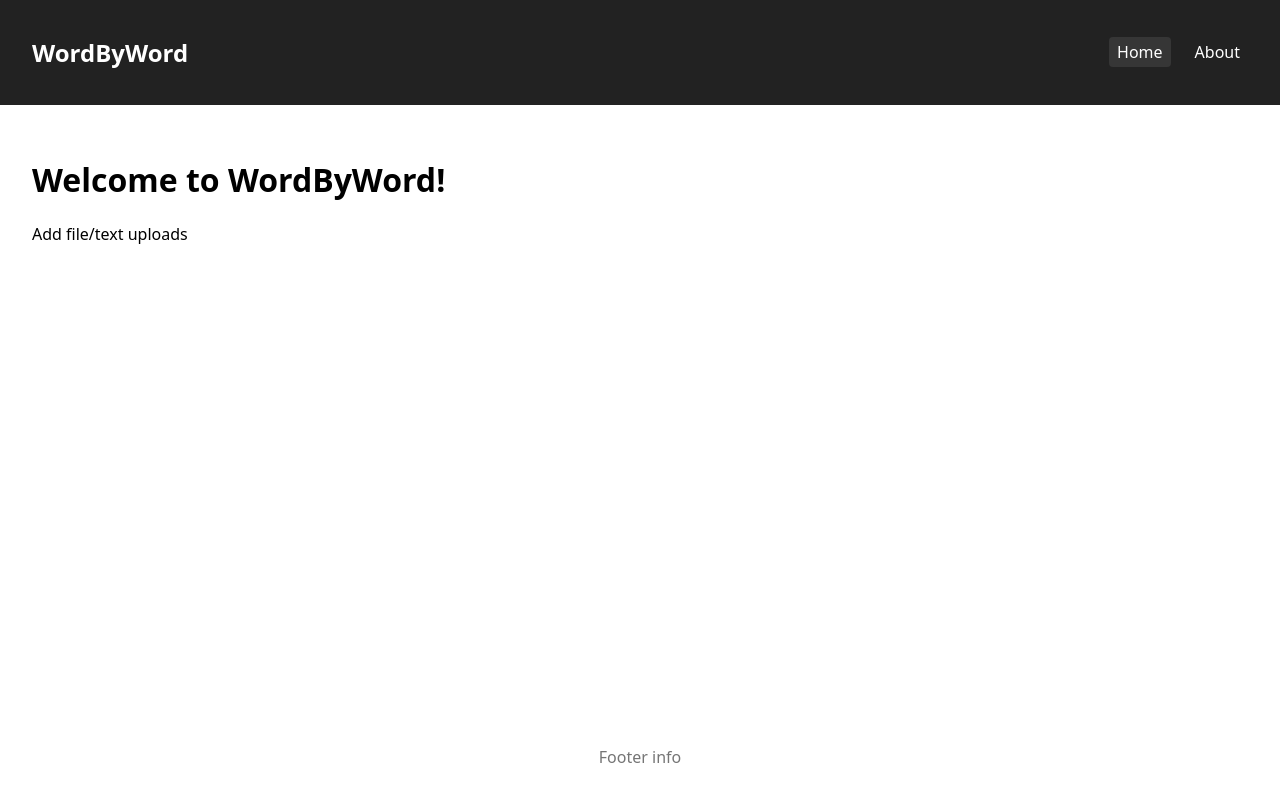
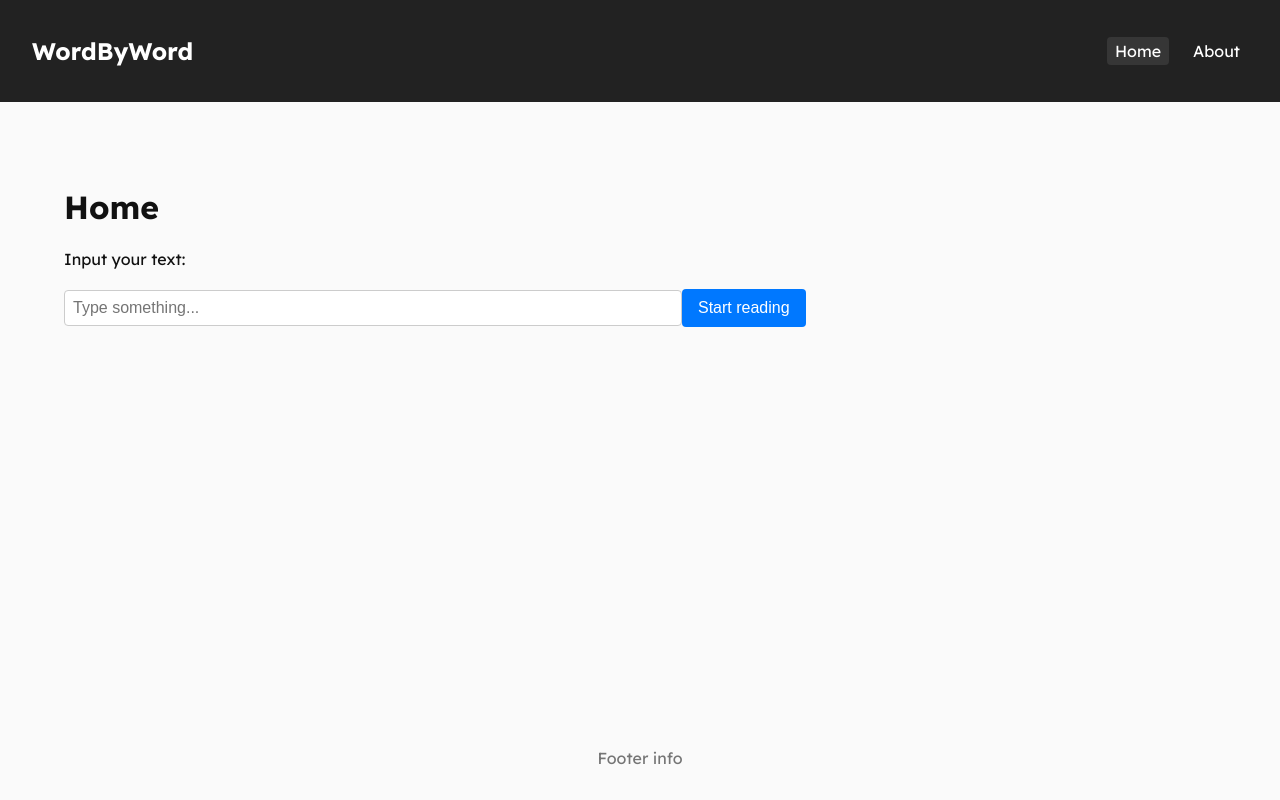
Before and after one commit to LukeBarcenas/WordByWord, a React (Vite) app: page / in a window 1280 px wide. Built offline with nearby package versions, Linux system fonts and the light colour scheme.

Commit message:
Add initial reader page, change default font to lexend

```diff
--- a/src/App.jsx
+++ b/src/App.jsx
@@ -3,8 +3,9 @@ import Navbar from "./components/Navbar";
 import Footer from "./components/Footer";
 import Home from "./pages/Home";
 import About from "./pages/About";
+import Reader from "./pages/Reader";
 
-function App() {
+export default function App() {
   return (
     <div className="app-container">
       <Navbar />
@@ -12,11 +13,10 @@ function App() {
         <Routes>
           <Route path="/" element={<Home />} />
           <Route path="/about" element={<About />} />
+          <Route path="/reader" element={<Reader />} />
         </Routes>
       </main>
       <Footer />
     </div>
   );
 }
-
-export default App;
--- a/src/index.css
+++ b/src/index.css
@@ -1,8 +1,11 @@
+@import url('https://fonts.googleapis.com/css2?family=Lexend:wght@400;500;700&display=swap');
+
 body {
-  font-family: system-ui, sans-serif;
+  font-family: 'Lexend', -apple-system, BlinkMacSystemFont, 'Segoe UI', Roboto, Helvetica, Arial, sans-serif;
   margin: 0;
   padding: 0;
-  background: #ffffff;
+  background-color: #fafafa;
+  color: #111;
 }
 
 .app-container {
--- /dev/null
+++ b/src/pages/Home.css
@@ -0,0 +1,35 @@
+.home-container {
+  padding: 32px;
+}
+
+.home-label {
+  display: block;
+  margin-bottom: 8px;
+  font-size: 16px;
+}
+
+/* Input field for text */
+.home-input {
+  padding: 8px;
+  font-size: 16px;
+  width: 100%;
+  max-width: 600px;
+  border: 1px solid #ccc;
+  border-radius: 4px;
+}
+
+.home-button {
+  margin-top: 12px;
+  padding: 10px 16px;
+  font-size: 16px;
+  cursor: pointer;
+  background-color: #0078ff;
+  color: white;
+  border: none;
+  border-radius: 4px;
+  transition: background-color 0.2s ease;
+}
+
+.home-button:hover {
+  background-color: #005fcc;
+}
--- a/src/pages/Home.jsx
+++ b/src/pages/Home.jsx
@@ -1,8 +1,38 @@
+import { useState } from "react";
+import { useNavigate } from "react-router-dom";
+import "./Home.css";
+
 export default function Home() {
+  const [inputText, setInputText] = useState("");
+  const navigate = useNavigate();
+
+  function handleSubmit(e) {
+    e.preventDefault();
+    const text = inputText.trim();
+    if (!text) return;
+    sessionStorage.setItem("reader_text", text);
+    navigate("/reader", { state: { text } });
+  }
+
   return (
-    <div>
-      <h1>Welcome to WordByWord!</h1>
-      <p>Add file/text uploads</p>
+    <div className="home-container">
+      <h1>Home</h1>
+      <form onSubmit={handleSubmit}>
+        <label htmlFor="textInput" className="home-label">
+          Input your text:
+        </label>
+        <input
+          id="textInput"
+          type="text"
+          value={inputText}
+          onChange={(e) => setInputText(e.target.value)}
+          placeholder="Type something..."
+          className="home-input"
+        />
+        <button type="submit" className="home-button">
+          Start reading
+        </button>
+      </form>
     </div>
   );
 }
--- /dev/null
+++ b/src/pages/Reader.css
@@ -0,0 +1,72 @@
+/* Viewport reading area */
+.reader-page {
+  height: 100%;
+  width: 100%;
+  overflow: hidden;
+  display: grid;
+  place-items: center;
+  padding: 0;
+}
+
+/* Wraps the text */
+.reader-container {
+  width: 100%;
+  max-width: 900px;
+  padding: 40px;
+  display: grid;
+  grid-template-rows: 1fr auto;
+  gap: 32px;
+}
+
+/* Reader text */
+.reader-text {
+  font-size: 20px;
+  line-height: 30px;
+  color: #101010;
+  text-align: left;
+  max-height: calc(100vh - 160px);
+  overflow: hidden;
+}
+
+/* For the next/prev reader navigation */
+.reader-link {
+  color: #0066ff;
+  text-decoration: none;
+}
+
+.reader-link:hover {
+  text-decoration: underline;
+}
+
+
+/* Footer with progress and next/prev buttons */
+.reader-footer {
+  display: flex;
+  align-items: center;
+  justify-content: space-between;
+}
+
+.reader-progress {
+  font-size: 14px;
+  color: #666;
+}
+
+/* For reader navigation buttons (next/prev/finish) */
+.reader-next {
+  font-size: 16px;
+  padding: 10px 16px;
+  background: transparent;
+  color: #0066ff;
+  border: 1px solid transparent;
+  border-radius: 6px;
+  cursor: pointer;
+}
+
+.reader-next:hover {
+  text-decoration: underline;
+}
+
+/* Button press effect */
+.reader-next:active {
+  transform: translateY(1px);
+}
--- /dev/null
+++ b/src/pages/Reader.jsx
@@ -0,0 +1,125 @@
+import { useEffect, useMemo, useState } from "react";
+import { useLocation, useNavigate, Link } from "react-router-dom";
+import "./Reader.css";
+
+// Splits text into 100 word chunks, rounded to the nearest end of a sentence
+function splitIntoChunks(text, maxWords = 100) {
+  if (!text) return [];
+
+  // Splits based on sentence-ending punctuation (., !, ?) followed by space or endlines
+  const sentences =
+    text
+      .replace(/\s+/g, " ")
+      .trim()
+      .match(/[^.!?]+[.!?]+|[^.!?]+$/g) || [];
+
+  // Get word counts for each sentence
+  const wordCounts = sentences.map((s) =>
+    s.trim().length === 0 ? 0 : s.trim().split(/\s+/).length
+  );
+
+  const chunks = [];
+  let i = 0;
+
+  // Look for the best sentence to end each chunk on
+  while (i < sentences.length) {
+    let j = i;
+    let cumulative = 0;
+    let bestIdx = i;
+    let bestDelta = Infinity;
+
+    // Try adding sentences until we reach maxWords
+    while (j < sentences.length) {
+      cumulative += wordCounts[j] || 0;
+
+      const delta = Math.abs(cumulative - maxWords);
+      if (delta < bestDelta) {
+        bestDelta = delta;
+        bestIdx = j;
+      }
+
+      // Stop if the sentence brings the chunk to over 150 words
+      if (cumulative >= maxWords * 1.5) break;
+      j++;
+    }
+
+    // Put sentences together into a chunk
+    const chunk = sentences.slice(i, bestIdx + 1).join(" ").trim();
+    chunks.push(chunk);
+    i = bestIdx + 1;
+  }
+
+  // If the text has no punctuation, just return it all as one chunk
+  // TODO: find a way to chunk long text with no punctuation
+  if (chunks.length === 0 && text.trim()) {
+    chunks.push(text.trim());
+  }
+
+  return chunks;
+}
+
+export default function Reader() {
+  const { state } = useLocation();
+  const navigate = useNavigate();
+
+  // Pull text from router state or sessionStorage so it stays after refreshing the page
+  const text = (state?.text ?? sessionStorage.getItem("reader_text") ?? "").trim();
+
+  // Compute chunks for the text
+  const chunks = useMemo(() => splitIntoChunks(text, 100), [text]);
+  const [page, setPage] = useState(0);
+
+  // Prevent scrolling so page is easier to consume for the reader
+  useEffect(() => {
+    const originalOverflow = document.body.style.overflow;
+    document.body.style.overflow = "hidden";
+    return () => {
+      document.body.style.overflow = originalOverflow;
+    };
+  }, []);
+
+  // Right arrow on keyboard goes to next page
+  useEffect(() => {
+    function onKey(e) {
+      if (e.key === "ArrowRight") {
+        e.preventDefault();
+        handleNext();
+      }
+    }
+    window.addEventListener("keydown", onKey);
+    return () => window.removeEventListener("keydown", onKey);
+  }, [page, chunks.length]);
+
+  // When text ends, go back to home
+  function handleNext() {
+    if (page < chunks.length - 1) {
+      setPage((p) => p + 1);
+    } else {
+      // TODO: instead go to "session complete" page
+      sessionStorage.removeItem("reader_text");
+      navigate("/");
+    }
+  }
+
+  const isLast = page === chunks.length - 1;
+  const actionLabel = isLast ? "Finish" : "Next →";
+
+  return (
+    <div className="reader-page">
+      <div className="reader-container" role="region" aria-label="Reading panel" aria-live="polite">
+        <div className="reader-text" key={page}>
+          {chunks[page]}
+        </div>
+
+        <div className="reader-footer">
+          <div className="reader-progress">
+            {chunks.length > 1 ? `${page + 1} / ${chunks.length}` : ""}
+          </div>
+          <button type="button" className="reader-next" onClick={handleNext} aria-label={actionLabel}>
+            {actionLabel}
+          </button>
+        </div>
+      </div>
+    </div>
+  );
+}
```
